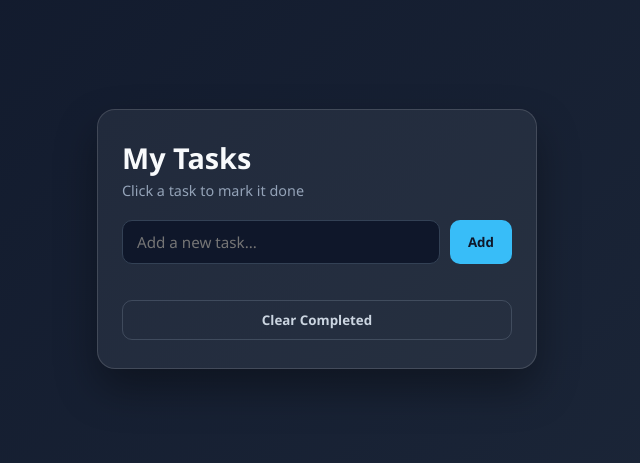
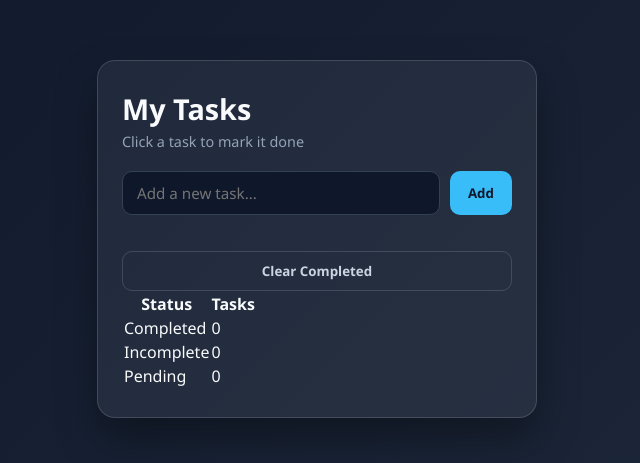
Before and after one commit to shreyaya13/todo-app, a plain HTML site: page index.html in a window 1280 px wide. Shown: the part 161-624 px from the top of the page, without its empty margins (323-963 px from the left). Drawn offline with Linux system fonts and the light colour scheme.

Commit message:
Update index.html

```diff
--- a/index.html
+++ b/index.html
@@ -24,6 +24,28 @@
 
     <ul id="todo-list"></ul>
     <button type="button" id="clear-completed" class="clear-btn">Clear Completed</button>
+    <table id="status-table" class="status-table">
+      <thead>
+        <tr>
+          <th>Status</th>
+          <th>Tasks</th>
+        </tr>
+      </thead>
+      <tbody>
+        <tr>
+          <td>Completed</td>
+          <td id="completed-count">0</td>
+        </tr>
+        <tr>
+          <td>Incomplete</td>
+          <td id="incomplete-count">0</td>
+        </tr>
+        <tr>
+          <td>Pending</td>
+          <td id="pending-count">0</td>
+        </tr>
+      </tbody>
+    </table>
   </main>
 
   <script src="script.js"></script>
```
